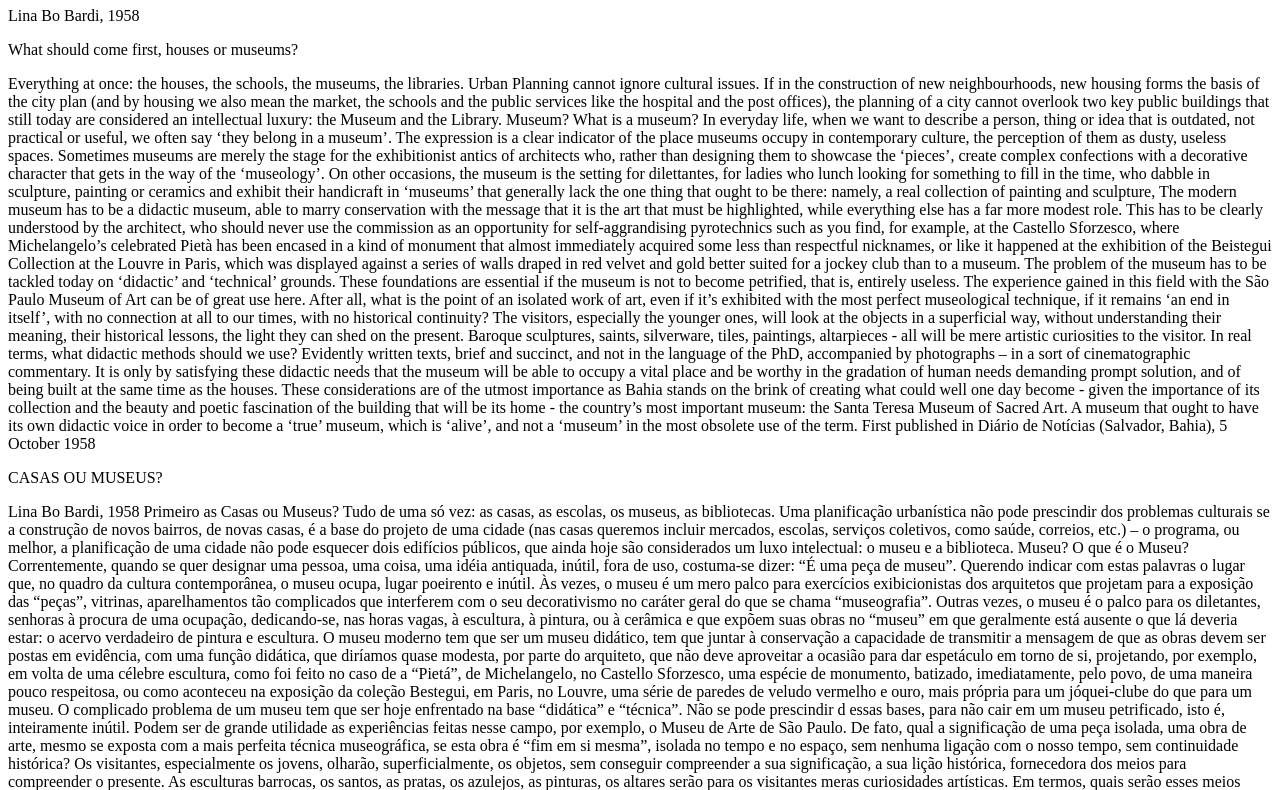
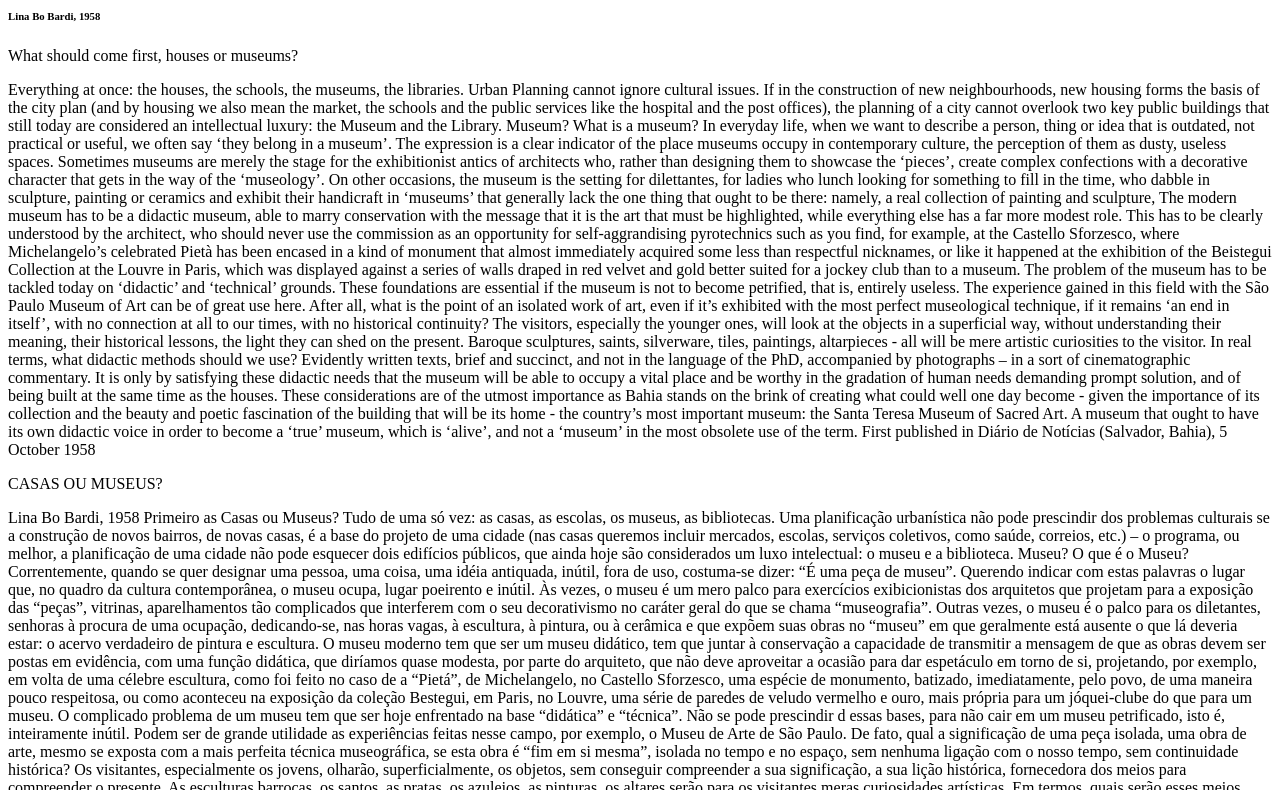
Before and after one commit to lamisahaque/solid-giggle, a plain HTML site: page exercises/exercise-02/index.html in a window 1280 px wide. Shown: the part 73-863 px from the top of the page. Drawn offline with Linux system fonts and the light colour scheme.

Commit message:
Update index.html

```diff
--- a/exercises/exercise-02/index.html
+++ b/exercises/exercise-02/index.html
@@ -6,7 +6,7 @@
 
 <body>
     <h1><strong>HOUSES OR MUSEUMS?</strong></h1>
-    Lina Bo Bardi, 1958
+    <h6>Lina Bo Bardi, 1958</h6>
 
     <p>What should come first, houses or museums?</p>
     <p>Everything at once: the houses, the schools, the museums, the libraries. Urban Planning cannot ignore cultural issues.
```
